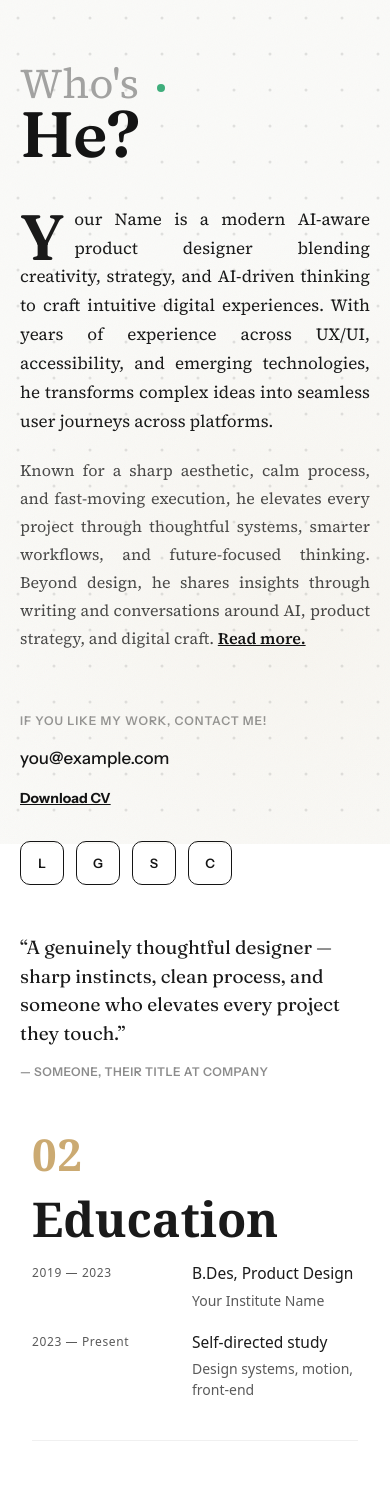
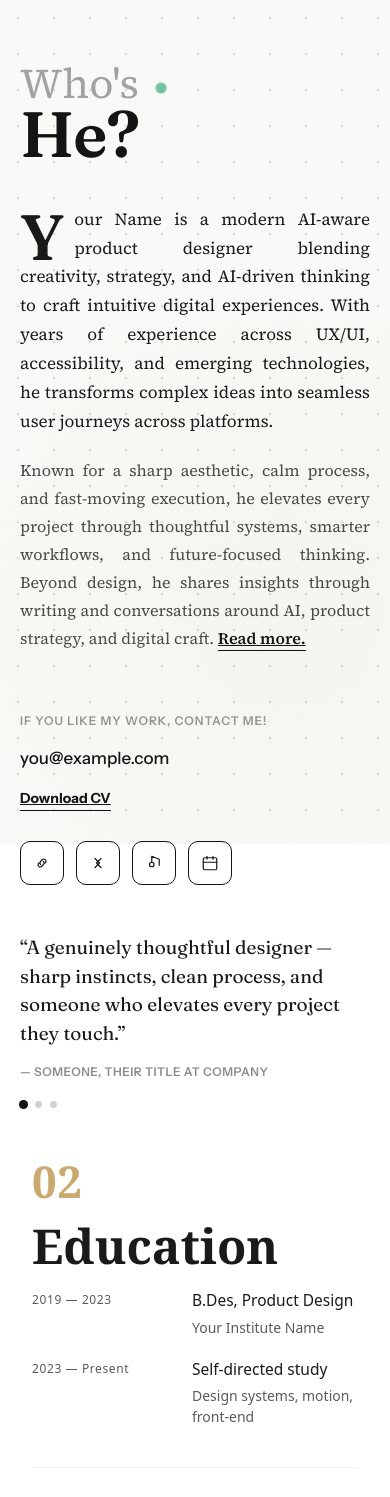
Before and after one commit to vemala-prajwal/aboutprajwal, a Next.js app: page /about in a window 390 px wide. Shown: the top 1497 px of the page. Built offline with nearby package versions, Linux system fonts and the light colour scheme.

Commit message:
feat(about): testimonial carousel, hero polish, inline SVG icons, animations and focus states

```diff
--- a/src/app/globals.css
+++ b/src/app/globals.css
@@ -454,7 +454,7 @@ textarea,
   font-family: var(--font-display-serif, Georgia, serif);
   font-style: italic;
   font-weight: 600;
-  font-size: 108px;
+  font-size: clamp(52px, 9vw, 108px);
   color: #141414;
   letter-spacing: -0.02em;
 }
@@ -477,6 +477,52 @@ textarea,
   line-height: 0.8;
   padding-right: 10px;
   padding-top: 6px;
+}
+
+/* Entrance animations and dot pulse */
+@keyframes riseIn {
+  from { opacity: 0; transform: translateY(14px); }
+  to { opacity: 1; transform: translateY(0); }
+}
+
+.hero-headline-sub { animation: riseIn 500ms cubic-bezier(0.22, 1, 0.36, 1) both; }
+.hero-headline-main { animation: riseIn 500ms cubic-bezier(0.22, 1, 0.36, 1) both; animation-delay: 90ms; }
+.hero-bio { animation: riseIn 500ms cubic-bezier(0.22, 1, 0.36, 1) both; animation-delay: 160ms; }
+.hero-right { animation: riseIn 500ms cubic-bezier(0.22, 1, 0.36, 1) both; animation-delay: 220ms; }
+
+@keyframes dotPulse {
+  0%, 100% { transform: scale(1); opacity: 1; }
+  50% { transform: scale(1.4); opacity: 0.7; }
+}
+
+.hero-dot { animation: dotPulse 2.4s ease-in-out infinite; }
+
+/* Testimonials */
+.hero-quote-wrap { display: flex; flex-direction: column; gap: 20px; }
+
+@keyframes quoteFade { from { opacity: 0; transform: translateY(4px); } to { opacity: 1; transform: translateY(0); } }
+.hero-quote { animation: quoteFade 320ms ease; font-family: var(--font-display-serif); font-style: italic; font-size: 19px; line-height: 1.5; color: #1a1a1a; margin: 0; max-width: 420px; }
+.hero-quote-attr { font-family: var(--font-grotesk); font-style: normal; font-size: 12px; font-weight: 600; letter-spacing: 0.04em; text-transform: uppercase; color: rgba(0,0,0,0.45); margin-top: 12px; }
+
+.hero-quote-dots { display: flex; gap: 8px; }
+.hero-dot-btn { width: 7px; height: 7px; border-radius: 50%; border: none; padding: 0; background: rgba(0,0,0,0.18); cursor: pointer; transition: background 200ms ease, transform 200ms ease; }
+.hero-dot-btn.is-active { background: #141414; transform: scale(1.3); }
+.hero-dot-btn:hover { background: rgba(0,0,0,0.4); }
+
+/* Hover polish for links */
+.hero-email, .hero-cv, .hero-inline-link { position: relative; transition: color 180ms ease; }
+.hero-cv::after, .hero-inline-link::after { content: ''; position: absolute; left: 0; bottom: -2px; width: 100%; height: 1px; background: currentColor; transform: scaleX(1); transform-origin: left; transition: height 160ms ease; }
+.hero-cv:hover::after, .hero-inline-link:hover::after { height: 2px; }
+
+/* Focus states */
+.hero-social-box:focus-visible,
+.hero-dot-btn:focus-visible,
+.hero-email:focus-visible,
+.hero-cv:focus-visible,
+.hero-inline-link:focus-visible {
+  outline: 2px solid #3fae7c;
+  outline-offset: 3px;
+  border-radius: 4px;
 }
 
 .hero-bio-body {
--- a/src/components/AboutHero.tsx
+++ b/src/components/AboutHero.tsx
@@ -1,10 +1,53 @@
+"use client";
+
 import Link from 'next/link';
+import TestimonialCarousel from './TestimonialCarousel';
+
+function IconLink(props: { size?: number }) {
+  const s = props.size ?? 18;
+  return (
+    <svg width={s} height={s} viewBox="0 0 24 24" fill="none" xmlns="http://www.w3.org/2000/svg">
+      <path d="M10 14a3 3 0 0 1 0-4l3-3a3 3 0 0 1 4 4l-1 1" stroke="currentColor" strokeWidth="1.6" strokeLinecap="round" strokeLinejoin="round" />
+      <path d="M14 10a3 3 0 0 1 0 4l-3 3a3 3 0 0 1-4-4l1-1" stroke="currentColor" strokeWidth="1.6" strokeLinecap="round" strokeLinejoin="round" />
+    </svg>
+  );
+}
+
+function IconCode(props: { size?: number }) {
+  const s = props.size ?? 18;
+  return (
+    <svg width={s} height={s} viewBox="0 0 24 24" fill="none" xmlns="http://www.w3.org/2000/svg">
+      <path d="M16 18l6-6-6-6" stroke="currentColor" strokeWidth="1.6" strokeLinecap="round" strokeLinejoin="round" transform="translate(-8,0)" />
+      <path d="M8 6l-6 6 6 6" stroke="currentColor" strokeWidth="1.6" strokeLinecap="round" strokeLinejoin="round" transform="translate(8,0)" />
+    </svg>
+  );
+}
+
+function IconMusic(props: { size?: number }) {
+  const s = props.size ?? 18;
+  return (
+    <svg width={s} height={s} viewBox="0 0 24 24" fill="none" xmlns="http://www.w3.org/2000/svg">
+      <path d="M9 17a3 3 0 1 0 0 6 3 3 0 0 0 0-6z" stroke="currentColor" strokeWidth="1.6" strokeLinecap="round" strokeLinejoin="round" transform="translate(0,-6)" />
+      <path d="M9 11V3l10 4v8" stroke="currentColor" strokeWidth="1.6" strokeLinecap="round" strokeLinejoin="round" />
+    </svg>
+  );
+}
+
+function IconCalendar(props: { size?: number }) {
+  const s = props.size ?? 18;
+  return (
+    <svg width={s} height={s} viewBox="0 0 24 24" fill="none" xmlns="http://www.w3.org/2000/svg">
+      <rect x="3" y="5" width="18" height="16" rx="2" stroke="currentColor" strokeWidth="1.6" />
+      <path d="M16 3v4M8 3v4M3 11h18" stroke="currentColor" strokeWidth="1.6" strokeLinecap="round" />
+    </svg>
+  );
+}
 
 const SOCIALS = [
-  { label: 'LinkedIn', href: 'https://linkedin.com/in/yourname' },
-  { label: 'GitHub', href: 'https://github.com/yourname' },
-  { label: 'Spotify', href: 'https://open.spotify.com/user/yourname' },
-  { label: 'Calendly', href: 'https://calendly.com/yourname' },
+  { label: 'LinkedIn', href: 'https://linkedin.com/in/yourname', Icon: IconLink },
+  { label: 'GitHub', href: 'https://github.com/yourname', Icon: IconCode },
+  { label: 'Spotify', href: 'https://open.spotify.com/user/yourname', Icon: IconMusic },
+  { label: 'Calendly', href: 'https://calendly.com/yourname', Icon: IconCalendar },
 ];
 
 export default function AboutHero() {
@@ -51,7 +94,9 @@ export default function AboutHero() {
         </a>
 
         <div className="hero-social-row">
-          {SOCIALS.map((s) => (
+          {SOCIALS.map((s) => {
+            const Icon = s.Icon;
+            return (
               <a
                 key={s.label}
                 href={s.href}
@@ -60,18 +105,13 @@ export default function AboutHero() {
                 className="hero-social-box"
                 aria-label={s.label}
               >
-              {s.label.charAt(0)}
+                <Icon size={18} strokeWidth={1.75} />
               </a>
-          ))}
+            );
+          })}
         </div>
 
-        <blockquote className="hero-quote">
-          “A genuinely thoughtful designer — sharp instincts, clean process,
-          and someone who elevates every project they touch.”
-          <footer className="hero-quote-attr">
-            — Someone, Their Title at Company
-          </footer>
-        </blockquote>
+        <TestimonialCarousel />
       </aside>
     </section>
   );
--- /dev/null
+++ b/src/components/TestimonialCarousel.tsx
@@ -0,0 +1,44 @@
+"use client";
+
+import { useState } from 'react';
+
+const QUOTES = [
+  {
+    text: 'A genuinely thoughtful designer — sharp instincts, clean process, and someone who elevates every project they touch.',
+    attr: 'Someone, Their Title at Company',
+  },
+  {
+    text: 'Reliable, fast, and always brings a point of view. Exactly who you want in the room for a hard design problem.',
+    attr: 'Someone Else, Their Title',
+  },
+  {
+    text: 'One of the sharpest product design instincts I\u2019ve worked with — calm under pressure, always shipping.',
+    attr: 'A Third Person, Their Title',
+  },
+];
+
+export default function TestimonialCarousel() {
+  const [index, setIndex] = useState(0);
+  const active = QUOTES[index];
+
+  return (
+    <div className="hero-quote-wrap" role="region" aria-label="Testimonials">
+      <blockquote className="hero-quote" key={index}>
+        “{active.text}”
+        <footer className="hero-quote-attr">— {active.attr}</footer>
+      </blockquote>
+
+      <div className="hero-quote-dots" aria-hidden>
+        {QUOTES.map((_, i) => (
+          <button
+            key={i}
+            type="button"
+            aria-label={`Show testimonial ${i + 1}`}
+            className={`hero-dot-btn ${i === index ? 'is-active' : ''}`}
+            onClick={() => setIndex(i)}
+          />
+        ))}
+      </div>
+    </div>
+  );
+}
```
Lines whose indentation alone changed are shown as unchanged.
